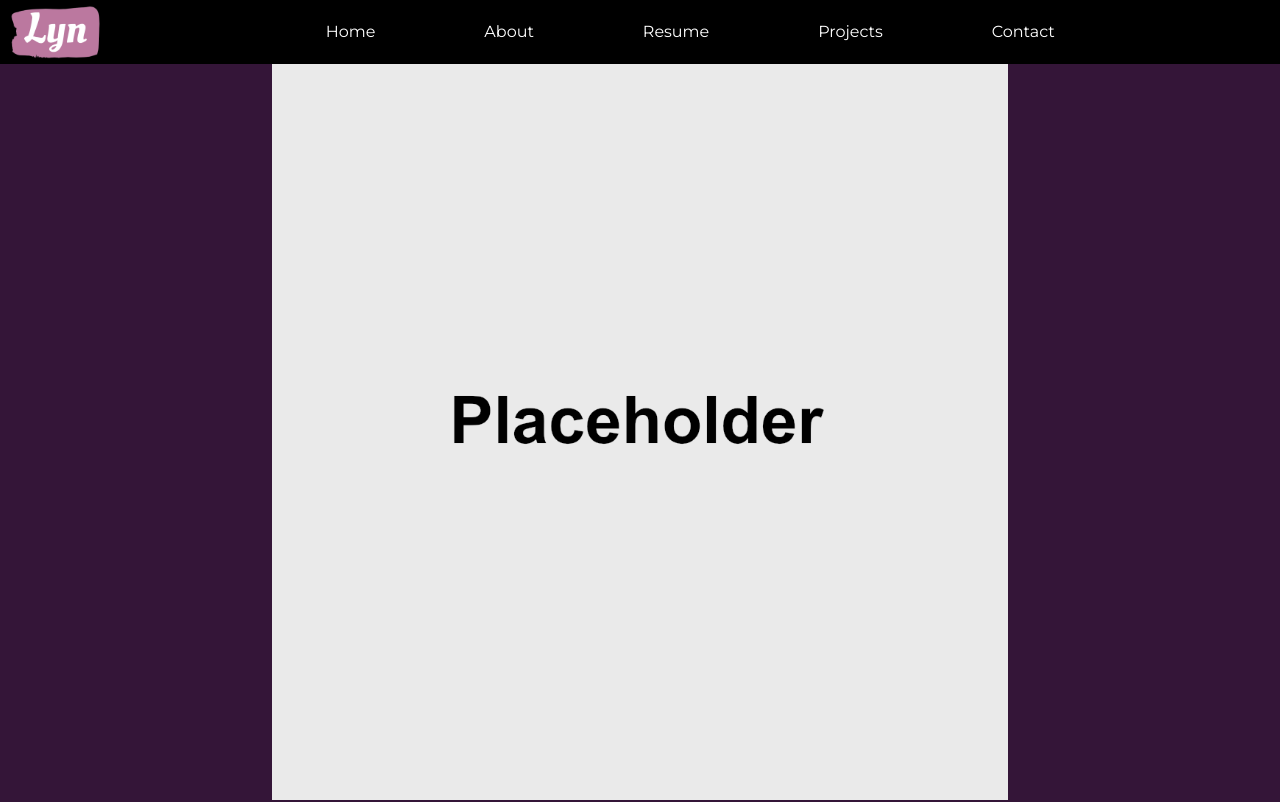
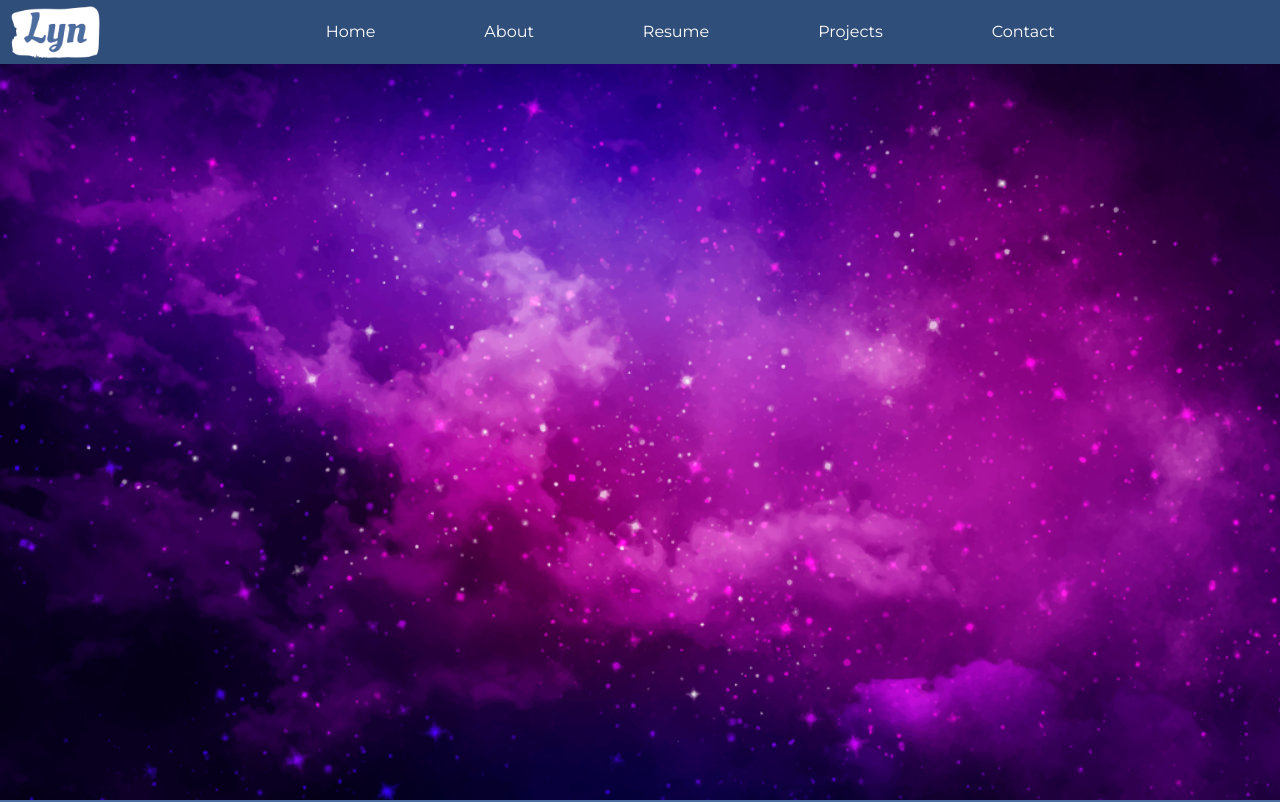
Before and after one commit to nathalieArnoux/portfolio-test, a React (Vite) app: page / in a window 1280 px wide. Shown: the top 802 px of the page. Built offline with nearby package versions, Linux system fonts and the light colour scheme.

Commit message:
added color palettes as lists of variables, changed placeholder banner, modified colors

```diff
--- a/src/components/Home/Home.scss
+++ b/src/components/Home/Home.scss
@@ -9,10 +9,6 @@
   }
 
   @media screen and (min-width: $tablet-bp) {
-    max-width: 75%;
-  }
-
-  &-content {
-    background-color: rgb(105, 7, 97);
+    max-width: 70%;
   }
 }
--- a/src/components/Templates/Banner/Banner.jsx
+++ b/src/components/Templates/Banner/Banner.jsx
@@ -2,11 +2,7 @@ import './Banner.scss';
 
 function Banner() {
   return (
-    <img
-      className="Banner"
-      src="src\assets\Placeholder.png"
-      alt="Placeholder"
-    />
+    <img className="Banner" src="src\assets\Banner1.png" alt="Placeholder" />
   );
 }
 
--- a/src/components/Templates/Banner/Banner.scss
+++ b/src/components/Templates/Banner/Banner.scss
@@ -1,5 +1,5 @@
 .Banner {
-    max-width: 100%;
+    width: 100%;
     max-height: 92vh;
     object-fit: cover;
   }
--- a/src/components/Templates/Footer/Footer.scss
+++ b/src/components/Templates/Footer/Footer.scss
@@ -1,6 +1,7 @@
+//@use 'src/styles/variables' as v;
+
 .Footer {
   height: 8vh;
-  background-color: #000;
   display: flex;
   justify-content: center;
   align-items: center;
--- a/src/components/Templates/Header/Header.jsx
+++ b/src/components/Templates/Header/Header.jsx
@@ -1,20 +1,33 @@
 import './Header.scss';
+import { NavLink } from 'react-router-dom';
 
 function Header() {
   return (
     <header className="Header">
       <img
         className="Header_logo"
-        src="src\assets\Logo-short.png"
+        src="src\assets\Logo-short2.png"
         alt="Logo Lyndalis"
       />
-      <ul className="Header_list">
-        <li>Home</li>
-        <li>About</li>
-        <li>Resume</li>
-        <li>Projects</li>
-        <li>Contact</li>
-      </ul>
+      <nav className="Header-nav">
+        <ul className="Header-nav_list">
+          <li>
+            <NavLink>Home</NavLink>
+          </li>
+          <li>
+            <NavLink>About</NavLink>
+          </li>
+          <li>
+            <NavLink>Resume</NavLink>
+          </li>
+          <li>
+            <NavLink>Projects</NavLink>
+          </li>
+          <li>
+            <NavLink>Contact</NavLink>
+          </li>
+        </ul>
+      </nav>
     </header>
   );
 }
--- a/src/components/Templates/Header/Header.scss
+++ b/src/components/Templates/Header/Header.scss
@@ -1,4 +1,4 @@
-@import 'src/styles/variables';
+//@use 'src/styles/variables' as v;
 
 .Header {
   display: flex;
@@ -9,14 +9,7 @@
   align-items: center;
   position: sticky;
   top: 0;
-  background-color: #000;
   z-index: 100;
-
-  &_logo,
-  &_list {
-    display: flex;
-    align-items: center;
-  }
 
   &_logo {
     font-style: italic;
@@ -26,11 +19,22 @@
     padding-left: 10px;
   }
 
-  &_list {
-    flex-grow: 0.6;
-    flex-wrap: wrap;
-    justify-content: space-around;
-    column-gap: 5px;
-    margin: 0 auto;
+  &_logo,
+  &-nav_list {
+    display: flex;
+    align-items: center;
   }
+
+  &-nav {
+      flex-grow: 0.6;
+      margin: 0 auto;
+
+    &_list {
+      flex-wrap: wrap;
+      justify-content: space-around;
+      column-gap: 5px;
+
+    }
+  }
+
 }
--- a/src/styles/_variables.scss
+++ b/src/styles/_variables.scss
@@ -3,6 +3,23 @@ Définition de variables Sass, par exemple :
 $color: #282c34;
 */
 
+// Media queries breakpoints
 $phone-bp: 480px;
 $tablet-bp: 768px;
-$dektop-bp: 1024px;
+$desktop-bp: 1024px;
+
+// Color palettes
+$bg-colors1: (
+  primary: #756ab6,
+  secondary: #ac87c5,
+  tertiary: #e0aed0,
+  accent: #ffe5e5,
+);
+
+$bg-colors2: (
+  primary: #4c6d9f,
+  secondary: #99ced5,
+  tertiary: #304e7a,
+  quaternary: #6d7474,
+  accent: #efb6b5,
+);
--- a/src/styles/index.scss
+++ b/src/styles/index.scss
@@ -12,7 +12,8 @@ body {
 	color: #fff;
 
 	//TODO: suppress when finalizing
-	background-color: rgb(52, 21, 56);
+	background-color: map-get(v.$bg-colors2, primary);
+
 
 	h1 {
 		font-family: "Oleo Script", system-ui;
@@ -20,4 +21,9 @@ body {
 		font-style: normal;
 		font-size: 30px;
 	}
+
+	header,
+	footer {
+		background-color: map-get(v.$bg-colors2, tertiary);
+	}
 }
```
Also changed, not shown: src/assets/Logo-short2.png (added), src/assets/banner1.png (added).
